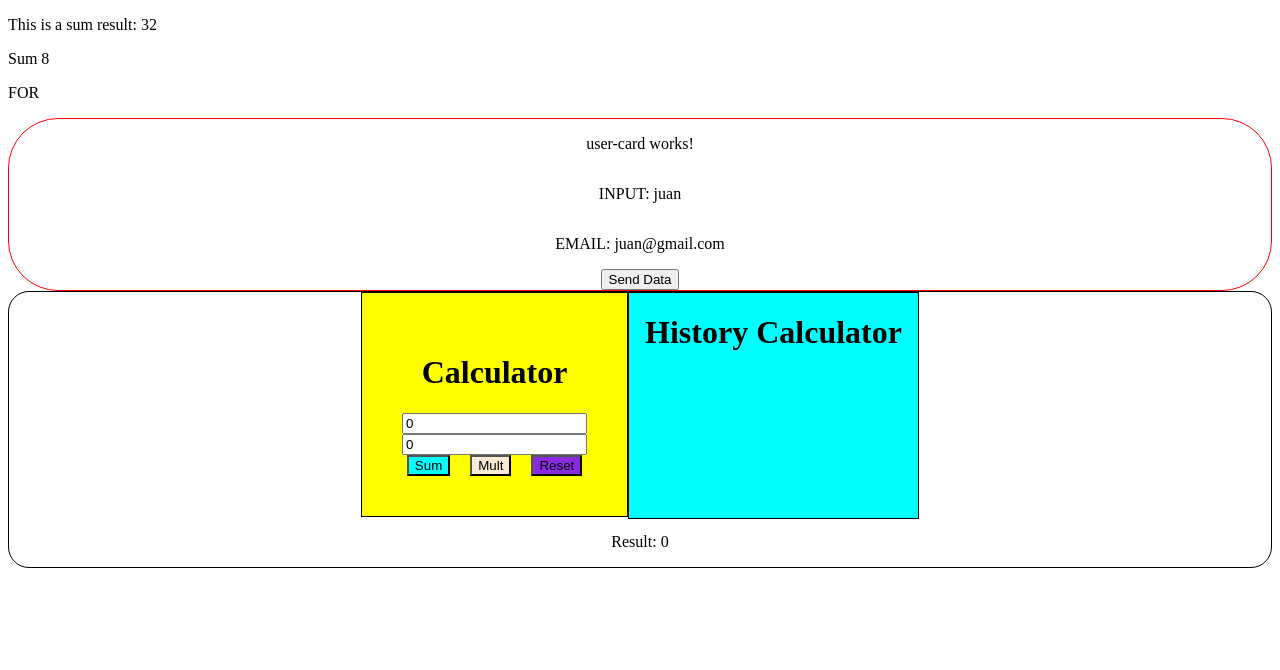
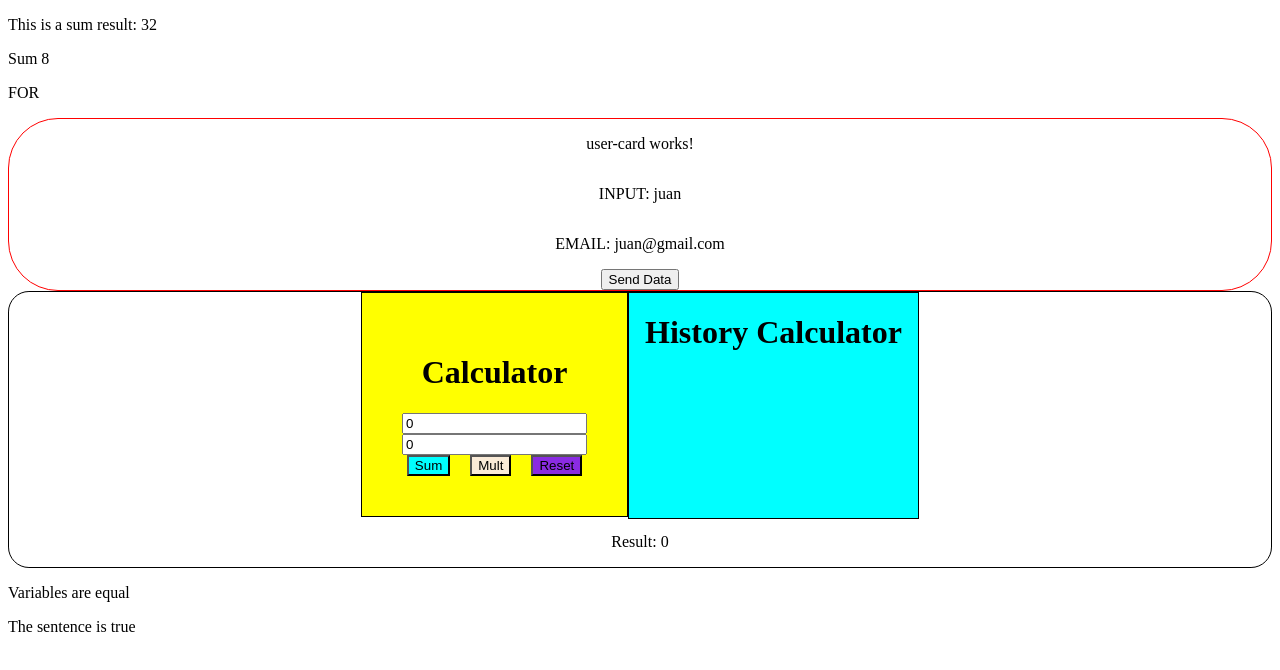
Before and after one commit to AnderMichael/first-angular-project, an Angular app: page / in a window 1280 px wide. Shown: the top 670 px of the page. Built offline with nearby package versions, Linux system fonts and the light colour scheme.

Commit message:
task1[27-09-2024]: Common Module, old and new sintaxis

```diff
--- a/src/app/app.component.html
+++ b/src/app/app.component.html
@@ -8,6 +8,7 @@
   [email]="'juan@gmail.com'"
   (sendData)="receiveData($event)"
 ></user-card>
+
 <div class="calculator-container">
   <div class="calculator-components-container">
     <calculator
@@ -19,4 +20,10 @@
   </div>
   <p>Result: {{ result }}</p>
 </div>
+
+<p *ngIf="1 == 1">Variables are equal</p>
+
+@if(1 == 1) {
+  <p>The sentence is true</p>
+}
 <!-- <app-user-card [name]="'juan'" [email]="'juan@gmail.com'"></app-user-card> -->
--- a/src/app/app.component.ts
+++ b/src/app/app.component.ts
@@ -3,6 +3,7 @@ import { RouterOutlet } from '@angular/router';
 import { UserCardComponent } from './user-card/user-card.component';
 import { CalculatorComponent } from './calculator/calculator.component';
 import { HistoryCalculatorComponent } from './history-calculator/history-calculator.component';
+import { CommonModule } from '@angular/common';
 
 interface IPerson {
   name: string;
@@ -22,6 +23,7 @@ function sumAttempt(a: number, b: number) {
     UserCardComponent,
     CalculatorComponent,
     HistoryCalculatorComponent,
+    CommonModule
   ],
   templateUrl: './app.component.html',
   styleUrl: './app.component.scss',
--- a/src/app/user-card/user-card.component.html
+++ b/src/app/user-card/user-card.component.html
@@ -3,4 +3,5 @@
   <p>INPUT: {{ name }}</p>
   <p>EMAIL: {{ email }}</p>
   <button (click)="onSendData()">Send Data</button>
+  <ng-content></ng-content>
 </div>
--- a/src/app/user-card/user-card.component.ts
+++ b/src/app/user-card/user-card.component.ts
@@ -1,9 +1,10 @@
+import { CommonModule } from '@angular/common';
 import { Component, EventEmitter, Input, Output } from '@angular/core';
 
 @Component({
   selector: 'user-card',
   standalone: true,
-  imports: [],
+  imports: [CommonModule],
   templateUrl: './user-card.component.html',
   styleUrl: './user-card.component.scss'
 })
```
